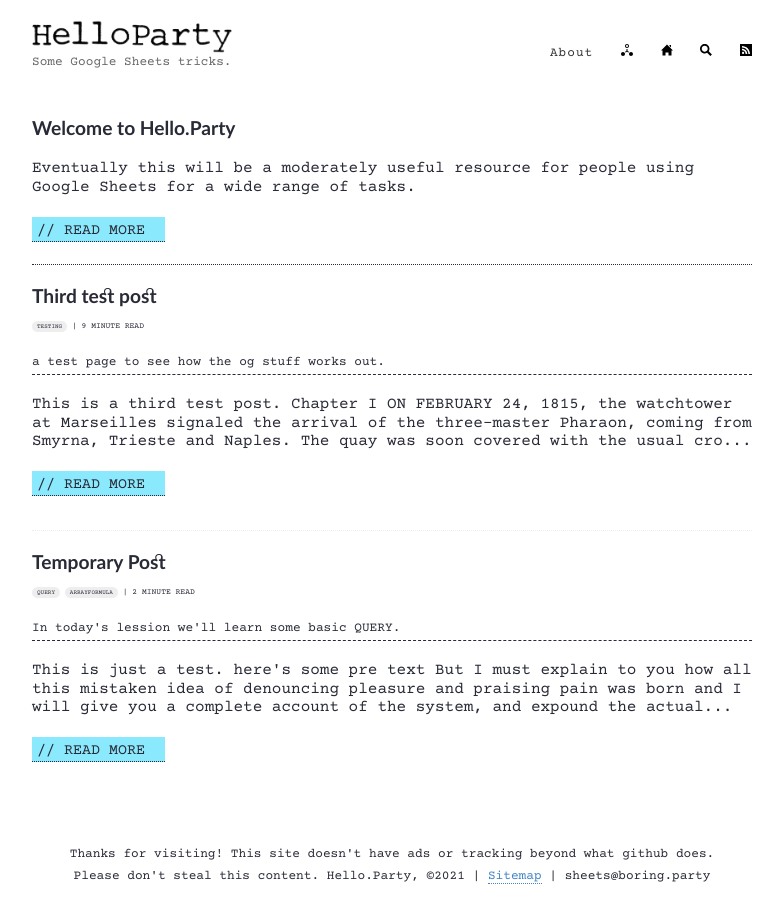
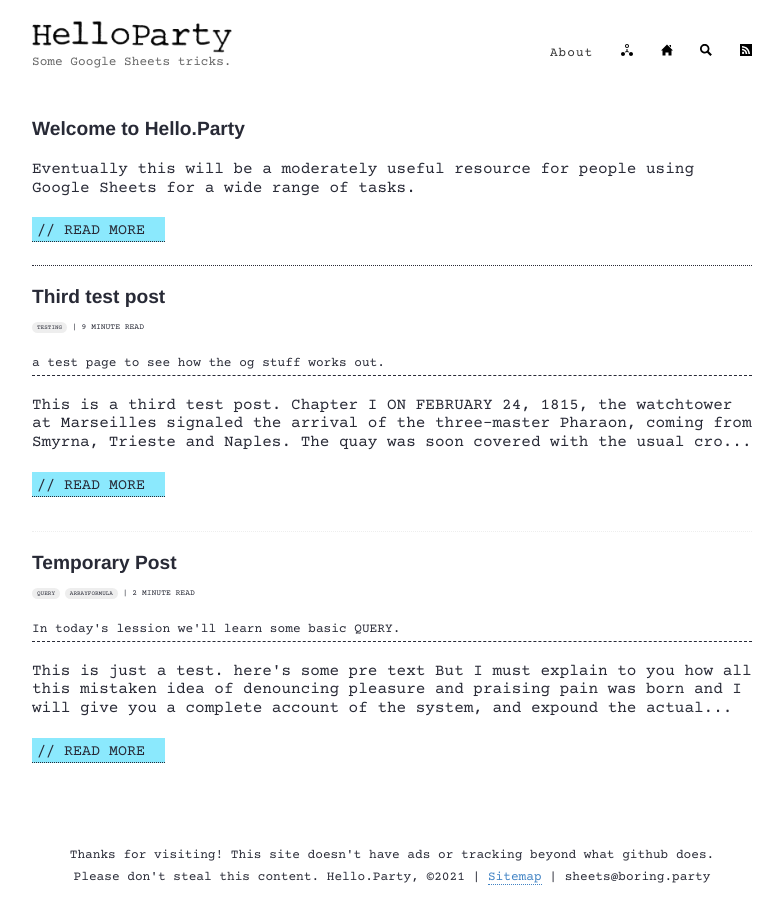
Before and after one commit to hello-party/hello-party-old.github.io, a Jekyll site: the page built from index.html, in a window 1280 px wide. Shown: the whole page, without its empty margins (248-1031 px from the left). Built offline with Jekyll 4.4.1, drawn with Linux system fonts in a browser that asks for light colours; the list of posts is cut into pages by our own code.

Commit message:
Update _variables.scss

```diff
--- a/_sass/_variables.scss
+++ b/_sass/_variables.scss
@@ -34,7 +34,7 @@
 $georgia: Georgia, serif;
 
 $serif: Cambria, 'Hoefler Text', Utopia, 'Liberation Serif', 'Nimbus Roman No9 L Regular', Times, 'Times New Roman', serif;
-$sans: Frutiger, 'Frutiger Linotype', Univers, Calibri, 'Gill Sans', 'Gill Sans MT', 'Myriad Pro', Myriad, 'DejaVu Sans Condensed', 'Liberation Sans', 'Nimbus Sans L', Tahoma, Geneva, 'Helvetica Neue', Helvetica, Arial, sans-serif;
+$sans: 'Helvetica Neue', Helvetica, Frutiger, 'Frutiger Linotype', Univers, Calibri, 'Gill Sans', 'Gill Sans MT', 'Myriad Pro', Myriad, 'DejaVu Sans Condensed', 'Liberation Sans', 'Nimbus Sans L', Tahoma, Geneva, Arial, sans-serif;
 $mono: 'Courier Prime', Consolas, 'Andale Mono WT', 'Andale Mono', 'Lucida Console', 'Lucida Sans Typewriter', 'DejaVu Sans Mono', 'Bitstream Vera Sans Mono', 'Liberation Mono', 'Nimbus Mono L', Monaco, 'Courier New', Courier, monospace;
 
 // Mobile breakpoints
```
